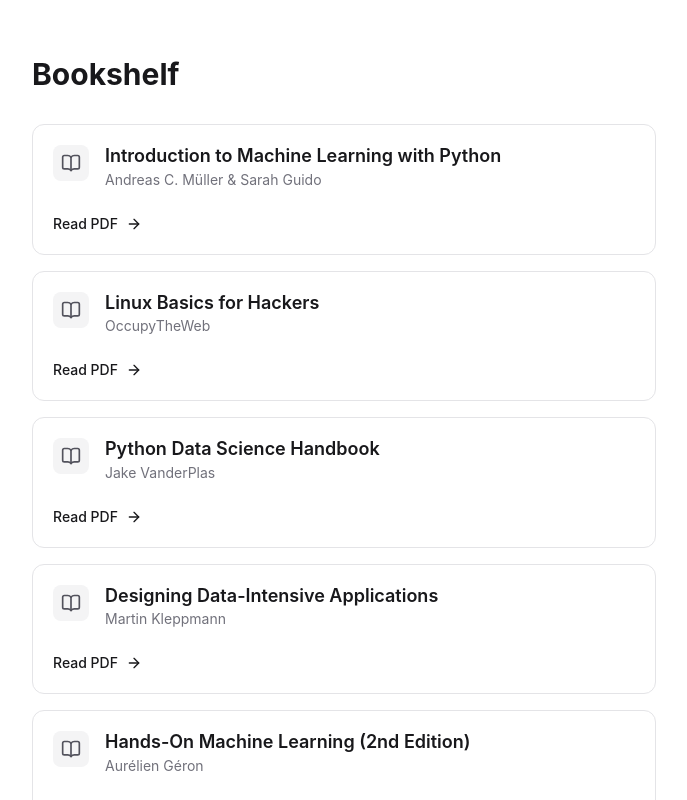
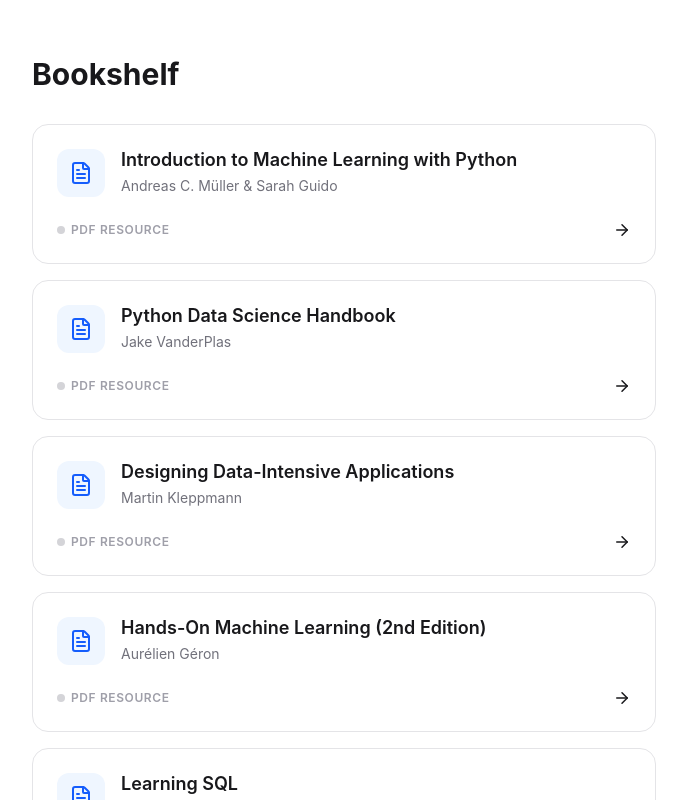
Before and after one commit to OMEE-Y/omfolio, a Next.js app: page /books in a window 1280 px wide. Shown: the top 800 px of the page, without its empty margins (296-983 px from the left). Built offline with nearby package versions, Linux system fonts and the light colour scheme.

Commit message:
improved ui for books section

```diff
--- a/src/app/books/page.tsx
+++ b/src/app/books/page.tsx
@@ -8,12 +8,7 @@ const bookshelf = [
     author: "Andreas C. Müller & Sarah Guido",
     pdfUrl: "/books/intro-to-ml.pdf"
   },
-  {
-    id: "linux-basics",
-    title: "Linux Basics for Hackers",
-    author: "OccupyTheWeb",
-    pdfUrl: "/books/linux-basics-for-hackers.pdf"
-  },
+
   {
     id: "python-ds-handbook",
     title: "Python Data Science Handbook",
@@ -47,7 +42,7 @@ export default function BooksPage() {
       <div className="grid gap-4">
         {bookshelf.map((book) => (
           <BookCard
-            key={book.id} // Using unique ID instead of index
+            key={book.id}
             title={book.title}
             author={book.author}
             pdfUrl={book.pdfUrl}
--- a/src/components/BookCard.tsx
+++ b/src/components/BookCard.tsx
@@ -1,5 +1,5 @@
 import React from "react";
-import { ArrowRight, BookOpen } from "lucide-react";
+import { ArrowRight, FileText } from "lucide-react";
 
 interface BookProps {
   title: string;
@@ -9,33 +9,41 @@ interface BookProps {
 
 export default function BookCard({ title, author, pdfUrl }: BookProps) {
   return (
-    <div className="group relative p-5 bg-white dark:bg-zinc-900 border border-zinc-200 dark:border-zinc-800 rounded-xl transition-all duration-300 hover:shadow-lg hover:border-zinc-300 dark:hover:border-zinc-700">
+    <div className="group relative p-6 bg-white dark:bg-zinc-900 border border-zinc-200 dark:border-zinc-800 rounded-2xl transition-all duration-300 hover:shadow-xl hover:shadow-zinc-500/10 hover:border-zinc-300 dark:hover:border-zinc-700">
+      {/* Absolute link to make the whole card clickable */}
+      <a
+        href={pdfUrl}
+        target="_blank"
+        rel="noopener noreferrer"
+        className="absolute inset-0 z-10"
+        aria-label={`Read ${title}`}
+      />
+
       <div className="flex items-start gap-4">
-        {/* Subtle Icon Background */}
-        <div className="p-2 rounded-lg bg-zinc-100 dark:bg-zinc-800 text-zinc-600 dark:text-zinc-400">
-          <BookOpen size={20} />
+        {/* Updated Icon */}
+        <div className="p-3 rounded-xl bg-blue-50 dark:bg-blue-950 text-blue-600 dark:text-blue-400">
+          <FileText size={24} />
         </div>
 
-        <div className="flex-1">
-          <h3 className="text-lg font-semibold text-zinc-900 dark:text-white leading-tight">
+        <div className="flex-1 min-w-0">
+          <h3 className="text-lg font-semibold text-zinc-900 dark:text-white leading-tight line-clamp-2 group-hover:text-blue-600 dark:group-hover:text-blue-400 transition-colors">
             {title}
           </h3>
-          <p className="text-sm text-zinc-500 dark:text-zinc-400 mt-0.5">
+          <p className="text-sm text-zinc-500 dark:text-zinc-400 mt-1">
             {author}
           </p>
         </div>
       </div>
 
       <div className="mt-6 flex items-center justify-between">
-        <a
-          href={pdfUrl}
-          target="_blank"
-          rel="noopener noreferrer"
-          className="inline-flex items-center gap-2 text-sm font-medium text-zinc-900 dark:text-white group-hover:gap-3 transition-all duration-300"
-        >
-          Read PDF
-          <ArrowRight size={16} />
-        </a>
+        <span className="inline-flex items-center gap-1.5 text-xs font-semibold uppercase tracking-wider text-zinc-400 dark:text-zinc-500">
+          <span className="w-2 h-2 rounded-full bg-zinc-300 dark:bg-zinc-600" />
+          PDF Resource
+        </span>
+
+        <div className="text-zinc-900 dark:text-white transform translate-x-0 group-hover:translate-x-1 transition-transform">
+          <ArrowRight size={18} />
+        </div>
       </div>
     </div>
   );
```
Also changed, not shown: 1 other file (tests, documents, lock files or other folders).
